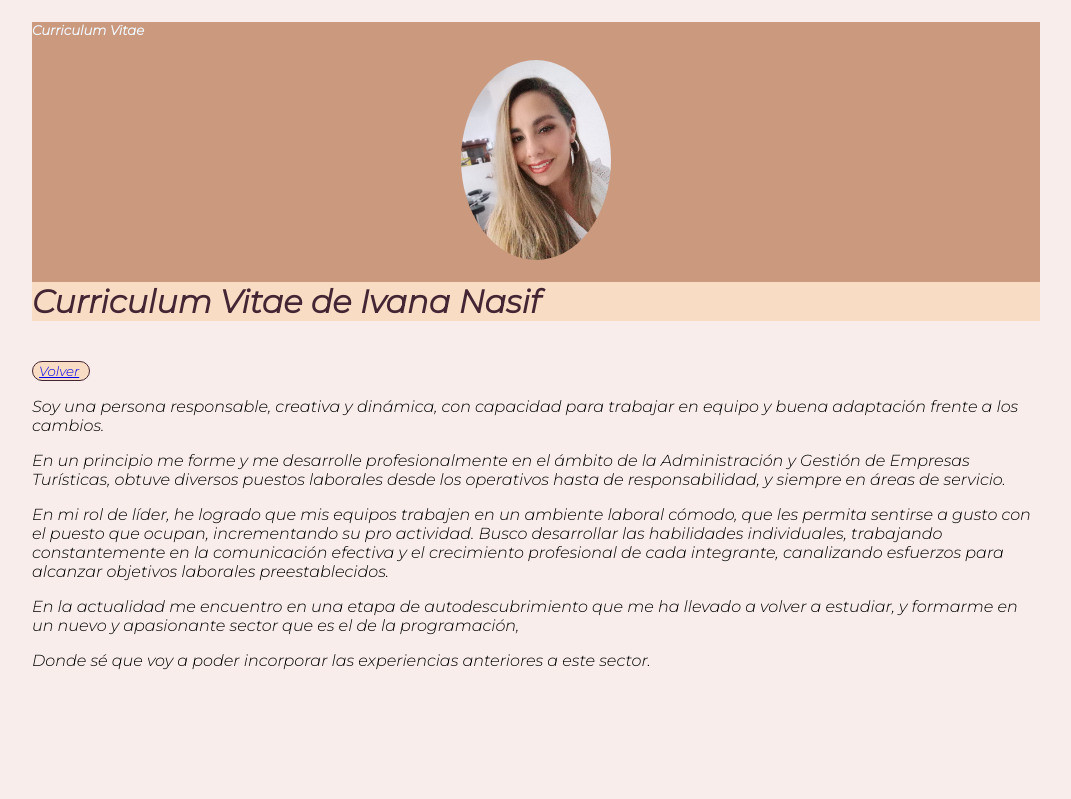
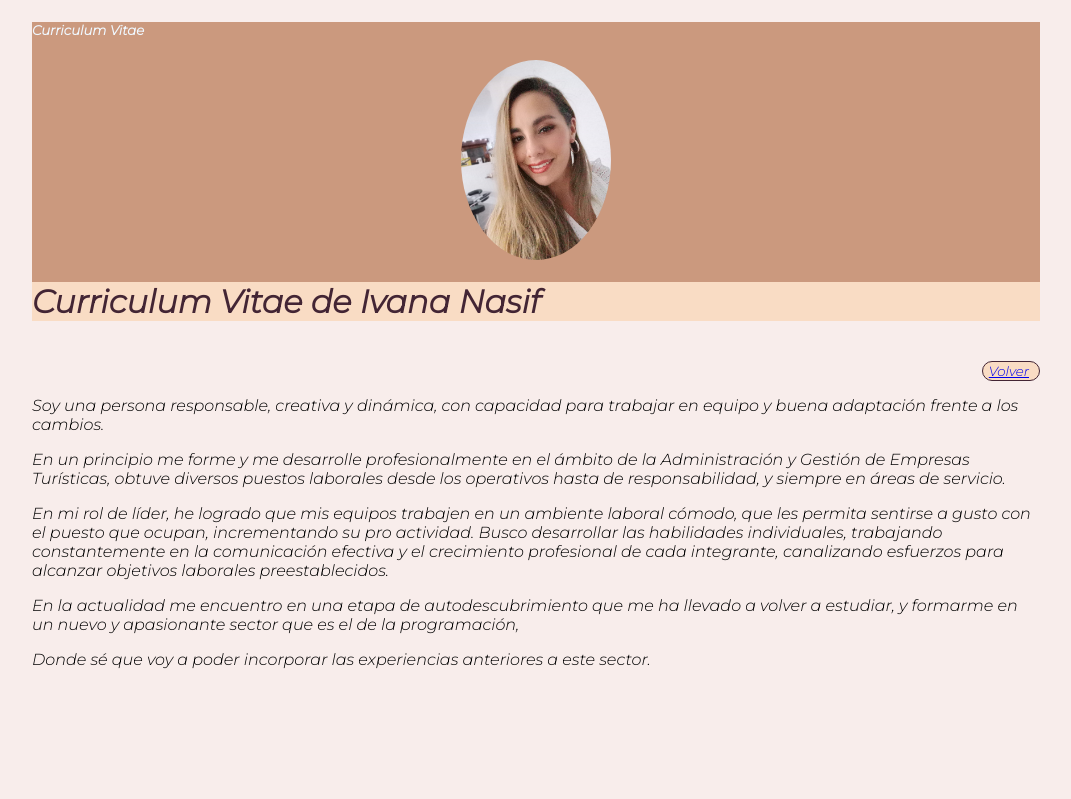
Before and after one commit to IvanaNasif/FrontEnd-1, a plain HTML site: page clase 8-CV-IvanaNasif/sobremi.html in a window 1280 px wide. Shown: the top 799 px of the page, without its empty margins (104-1175 px from the left). Drawn offline with Linux system fonts and the light colour scheme.

Commit message:
modificacion de  boton

```diff
--- a/clase 8-CV-IvanaNasif/sobremi.html
+++ b/clase 8-CV-IvanaNasif/sobremi.html
@@ -25,7 +25,7 @@
     </header>
 
         <br>
-            <button><a  href="cv-ivana.html">Volver</a></button>
+            <button style = "float:right;"><a  href="cv-ivana.html">Volver</a></button>
         <br/>
 
 
```
Also changed, not shown: clase 8-CV-IvanaNasif/cv-ivana.html (+3 -4 lines).
